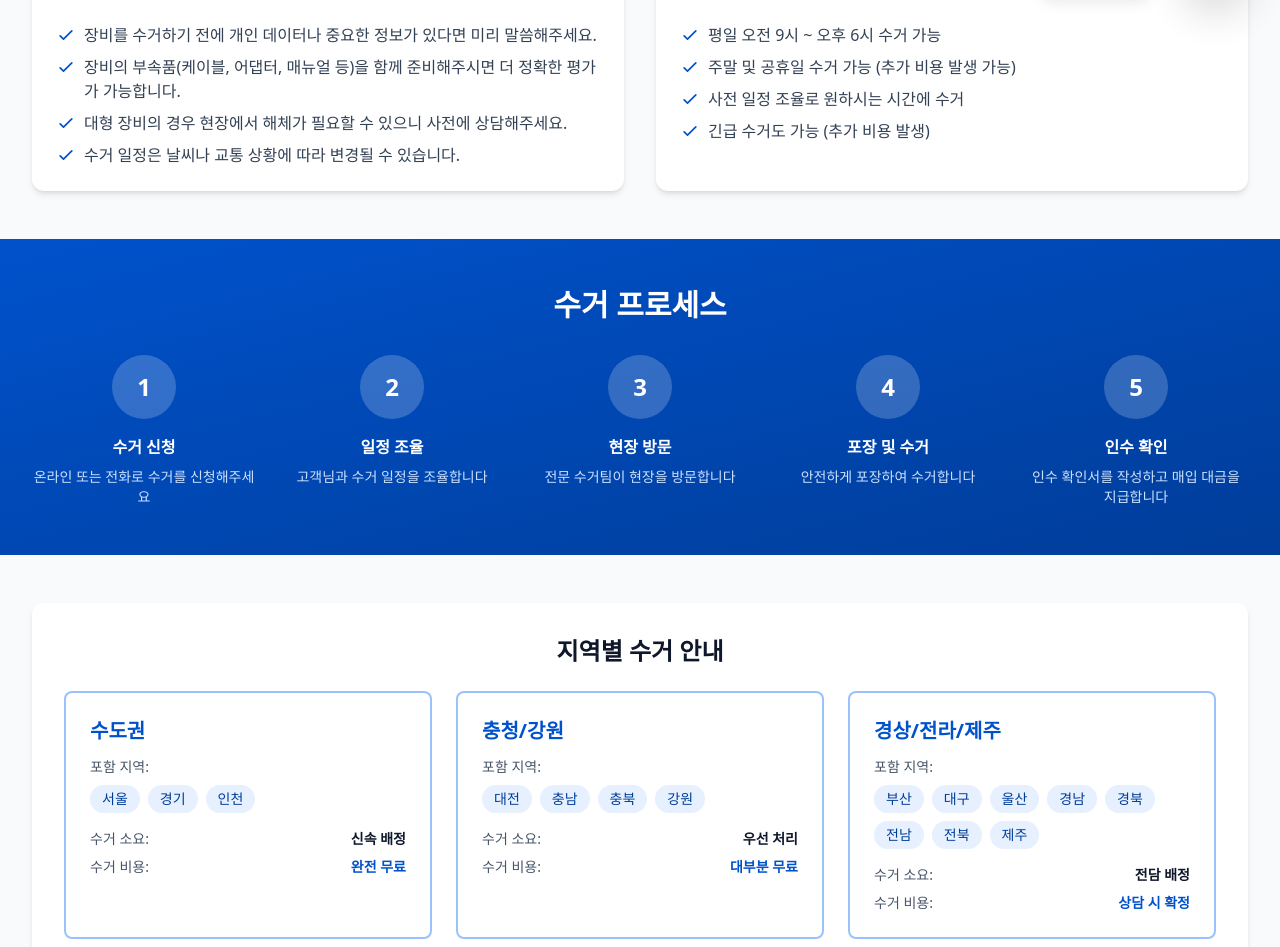
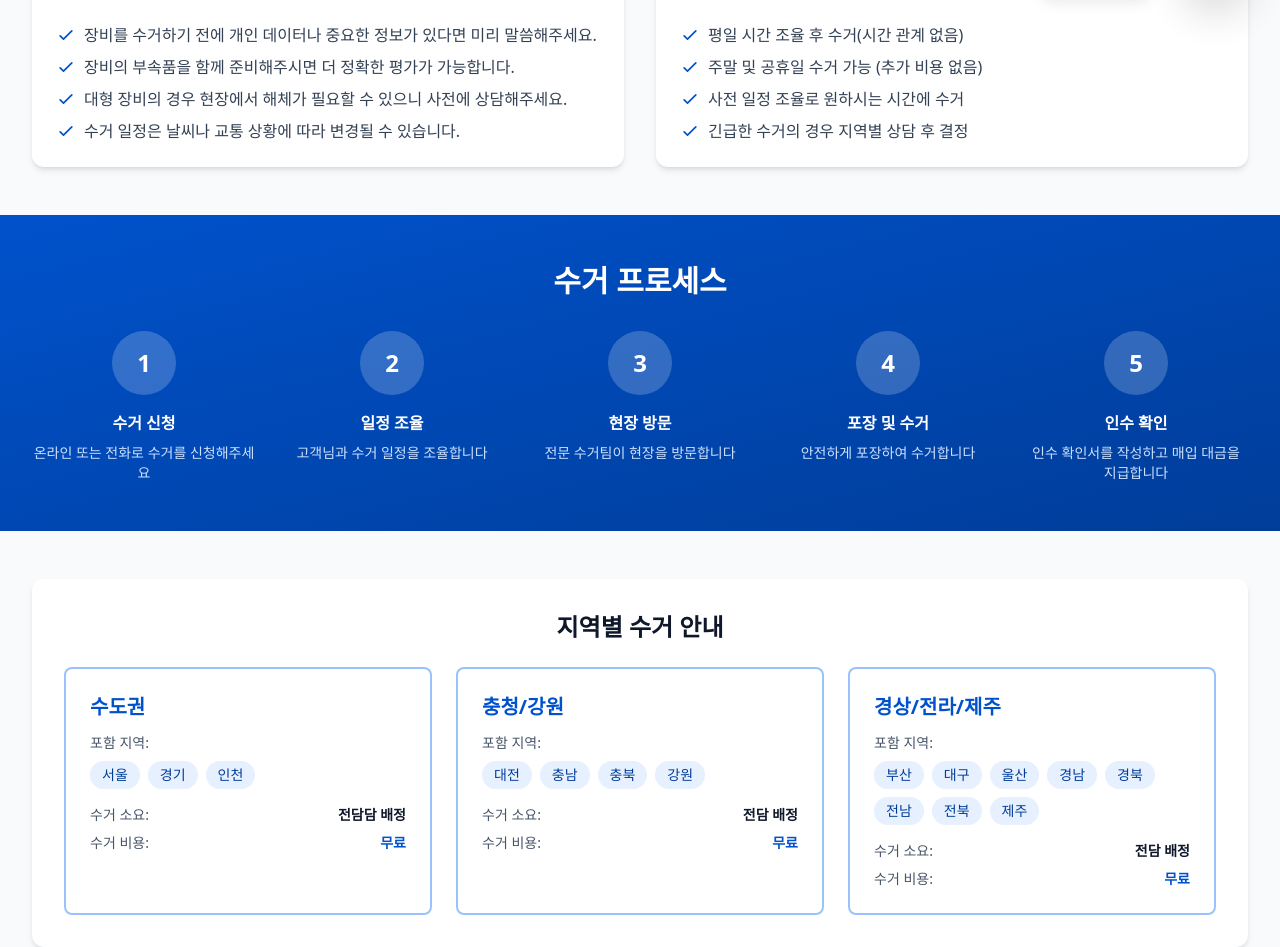
Before and after one commit to wlsrnr153/09allweb_1.1v, a Next.js app: page /shipping in a window 1280 px wide. Shown: the part 710-1657 px from the top of the page. Built offline with nearby package versions, Linux system fonts and the light colour scheme; a web font is replaced by a local one.

Commit message:
feat: update shipping page copy

```diff
--- a/app/(marketing)/shipping/page.tsx
+++ b/app/(marketing)/shipping/page.tsx
@@ -35,7 +35,7 @@ export default function ShippingPage() {
       icon: '💰',
       details: [
         '장비를 수거하기 전에 개인 데이터나 중요한 정보가 있다면 미리 말씀해주세요.',
-        '장비의 부속품(케이블, 어댑터, 매뉴얼 등)을 함께 준비해주시면 더 정확한 평가가 가능합니다.',
+        '장비의 부속품을 함께 준비해주시면 더 정확한 평가가 가능합니다.',
         '대형 장비의 경우 현장에서 해체가 필요할 수 있으니 사전에 상담해주세요.',
         '수거 일정은 날씨나 교통 상황에 따라 변경될 수 있습니다.',
 
@@ -47,10 +47,10 @@ export default function ShippingPage() {
       description: '고객님의 편의에 맞춰 수거 일정을 조율합니다',
       icon: '📅',
       details: [
-        '평일 오전 9시 ~ 오후 6시 수거 가능',
-        '주말 및 공휴일 수거 가능 (추가 비용 발생 가능)',
+        '평일 시간 조율 후 수거(시간 관계 없음)',
+        '주말 및 공휴일 수거 가능 (추가 비용 없음)',
         '사전 일정 조율로 원하시는 시간에 수거',
-        '긴급 수거도 가능 (추가 비용 발생)',
+        '긴급한 수거의 경우 지역별 상담 후 결정',
       ],
       color: 'from-purple-500 to-purple-600',
     },
@@ -184,20 +184,20 @@ export default function ShippingPage() {
               {
                 region: '수도권',
                 areas: ['서울', '경기', '인천'],
-                time: '신속 배정',
-                cost: '완전 무료',
+                time: '전담담 배정',
+                cost: '무료',
               },
               {
                 region: '충청/강원',
                 areas: ['대전', '충남', '충북', '강원'],
-                time: '우선 처리',
-                cost: '대부분 무료',
+                time: '전담 배정',
+                cost: '무료',
               },
               {
                 region: '경상/전라/제주',
                 areas: ['부산', '대구', '울산', '경남', '경북', '전남', '전북', '제주'],
                 time: '전담 배정',
-                cost: '상담 시 확정',
+                cost: '무료',
               },
             ].map((item, index) => (
               <div
```
